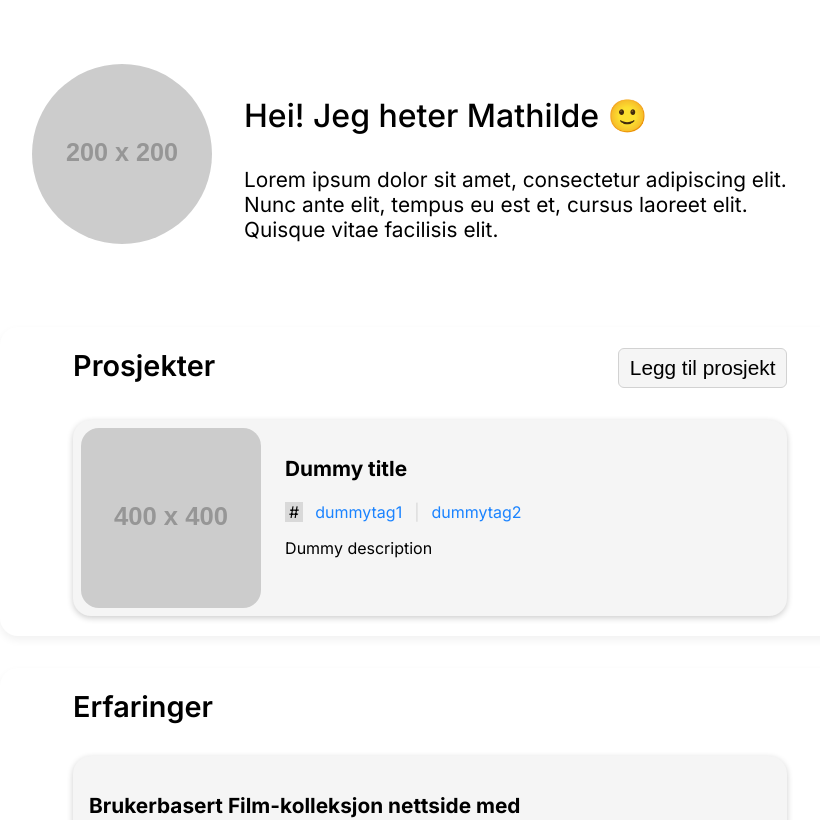
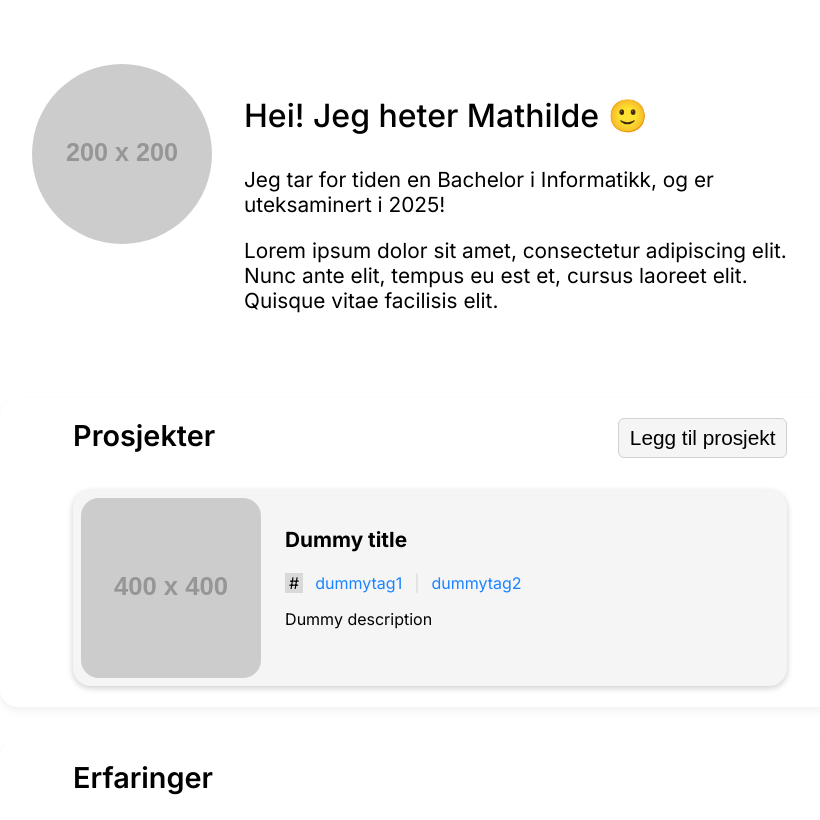
Before and after one commit to mathildeolesen/WebApp2024_Portfolio, a React (Vite) app in the folder portfolio-v2/: page / in a window 1280 px wide. Shown: the top 820 px of the page, without its empty margins (210-1030 px from the left). Built offline with nearby package versions, Linux system fonts and the light colour scheme.

Commit message:
Student type i WelcomeCard
* Sender inn informasjon om meg (student) inn i WelcomeCard.

```diff
--- a/portfolio-v2/src/App.tsx
+++ b/portfolio-v2/src/App.tsx
@@ -4,9 +4,19 @@ import WelcomeCard from "./components/WelcomeCard";
 import './styling/style.css';
 
 function App() {
+
+  const dummyStudent =
+    {
+      firstName: "Mathilde",
+      lastName: "Olesen",
+      degree: "Bachelor i Informatikk",
+      degreeFinished: 2025,
+      email: "mathildeolesen@gmial.com"
+    }
+
   return (
     <main>
-      <WelcomeCard/>
+      <WelcomeCard student={dummyStudent}/>
       <ProjectSection/>
       <ExperienceSection/>
     </main>
--- a/portfolio-v2/src/components/WelcomeCard.tsx
+++ b/portfolio-v2/src/components/WelcomeCard.tsx
@@ -1,4 +1,16 @@
-export default function WelcomeCard() {
+type StudentProps = {
+  student: {
+    firstName: string,
+    lastName: string,
+    degree: string,
+    degreeFinished: number,
+    email: string
+  }
+}
+
+export default function WelcomeCard(props: StudentProps) {
+
+  const { student } = props;
 
     return (
         <section id="welcome">
@@ -6,12 +18,15 @@ export default function WelcomeCard() {
           <img src="https://placehold.co/200"/>
         </figure>
         <article>
-          <h1>Hei! Jeg heter Mathilde 🙂</h1>
+          <h1>Hei! Jeg heter {student.firstName} 🙂</h1>
+          <p>
+            Jeg tar for tiden en {student.degree}, og er uteksaminert i {student.degreeFinished}!
+          </p>
           <p>
             Lorem ipsum dolor sit amet, consectetur adipiscing elit.
             Nunc ante elit, tempus eu est et, cursus laoreet elit.
             Quisque vitae  facilisis elit.
-          </p>
+            </p>
         </article>
       </section>
     )
```
